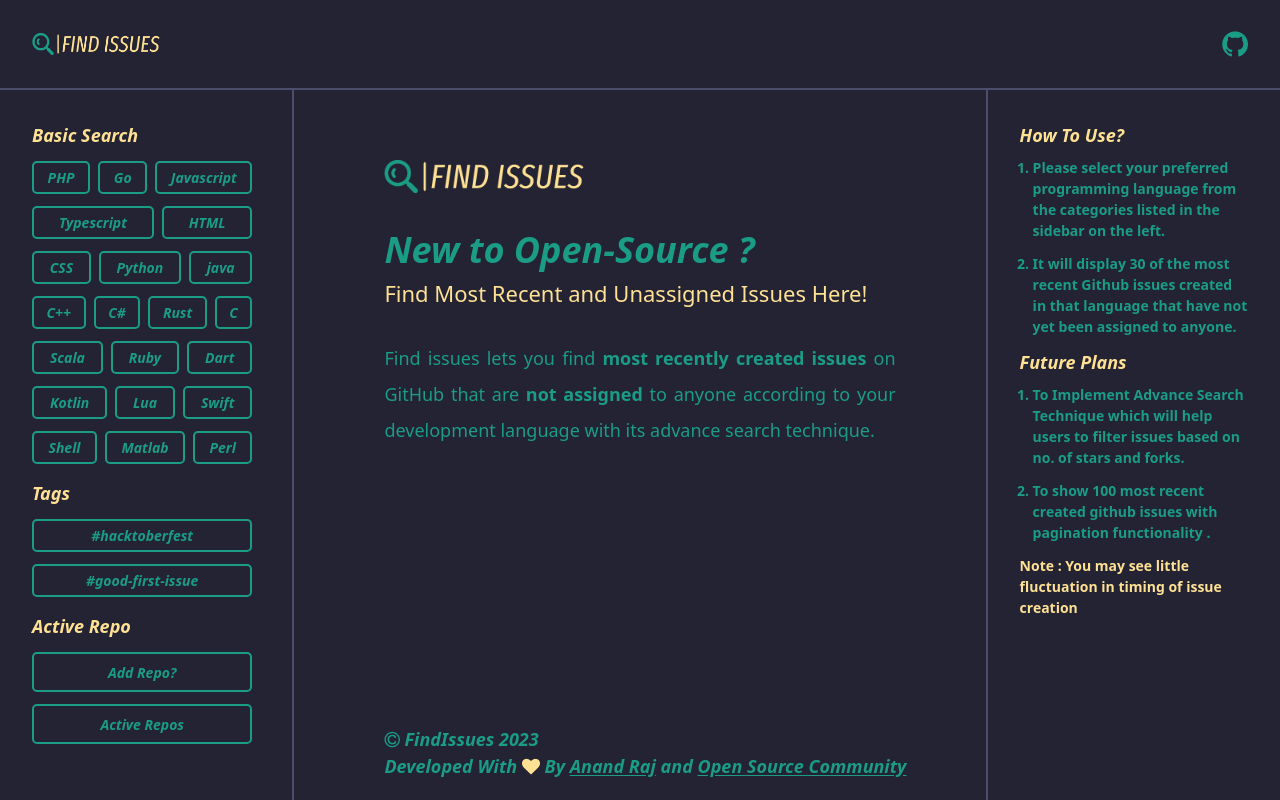
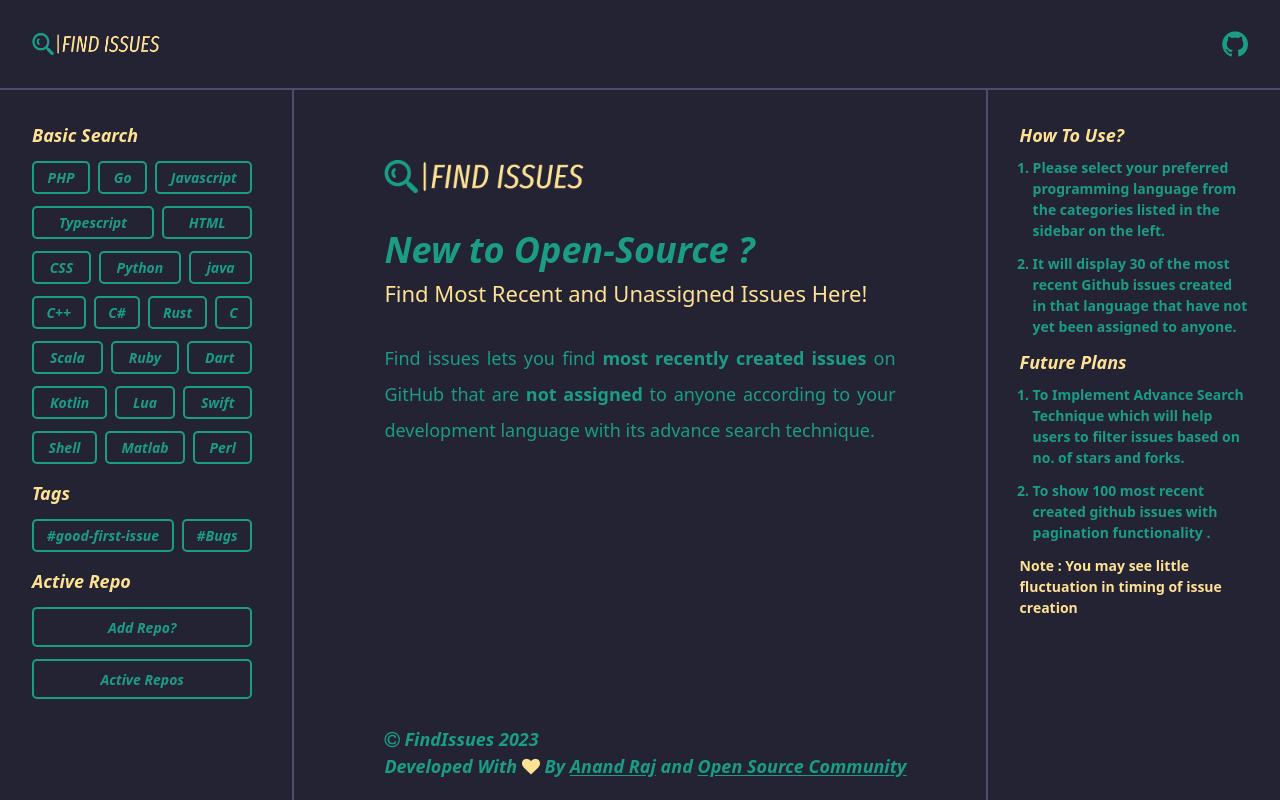
Before and after one commit to anand346/findissues, a Next.js app: page / in a window 1280 px wide. Built offline with nearby package versions, Linux system fonts and the light colour scheme.

Commit message:
Deleted the hacktoberfest tag and added a bug tag. (#129)

```diff
--- a/components/RepoCard.js
+++ b/components/RepoCard.js
@@ -32,7 +32,7 @@ export default function RepoCard({repo,activeIndex,index,setActiveIndex}){
                     let issue_label = "";
                     issue.labels?.map(label => {
 
-                        if(label.name.includes("hacktoberfest") && issue_label.length == 0){
+                        if(label.name.includes("bug") && issue_label.length == 0){
                             issue_label = label.name+","+label.color;
                         }
                     })
--- a/helper/tags.js
+++ b/helper/tags.js
@@ -1,12 +1,12 @@
 export const tags = [
-  {
-    tag_name: "#hacktoberfest",
-    query: "hacktoberfest",
-  },
   {
     tag_name: "#good-first-issue",
     query: "good-first-issue",
   },
+  {
+    tag_name: "#Bugs",
+    query: "bug",
+  }
   // {
   // +label:up-for-grabs+label:good-first-bug+label:easy+label:beginner+label:starter+label:first-timers-only
   //     tag_name : "good-first-issue",
```
